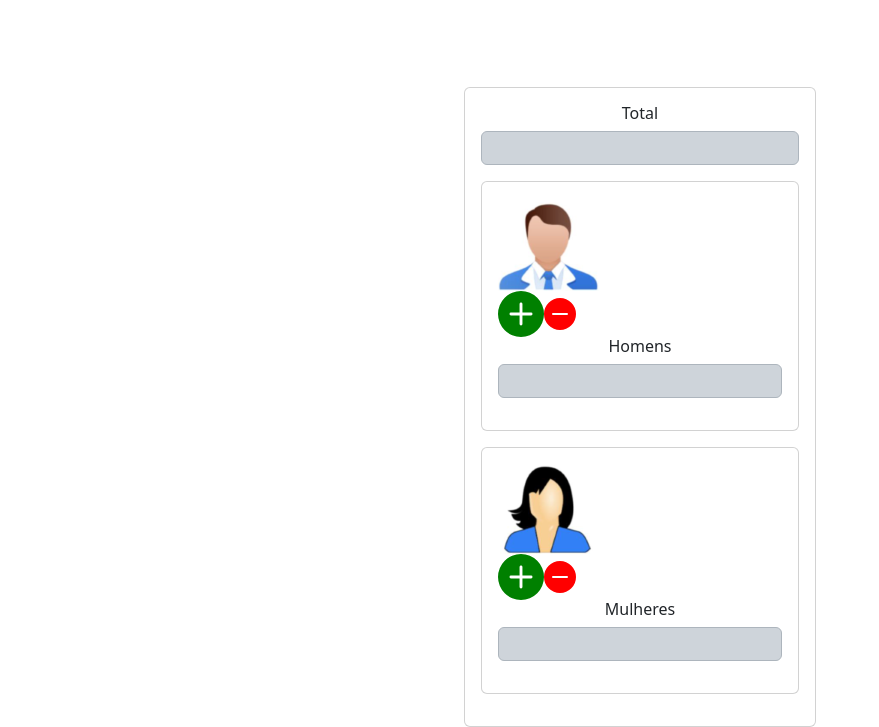
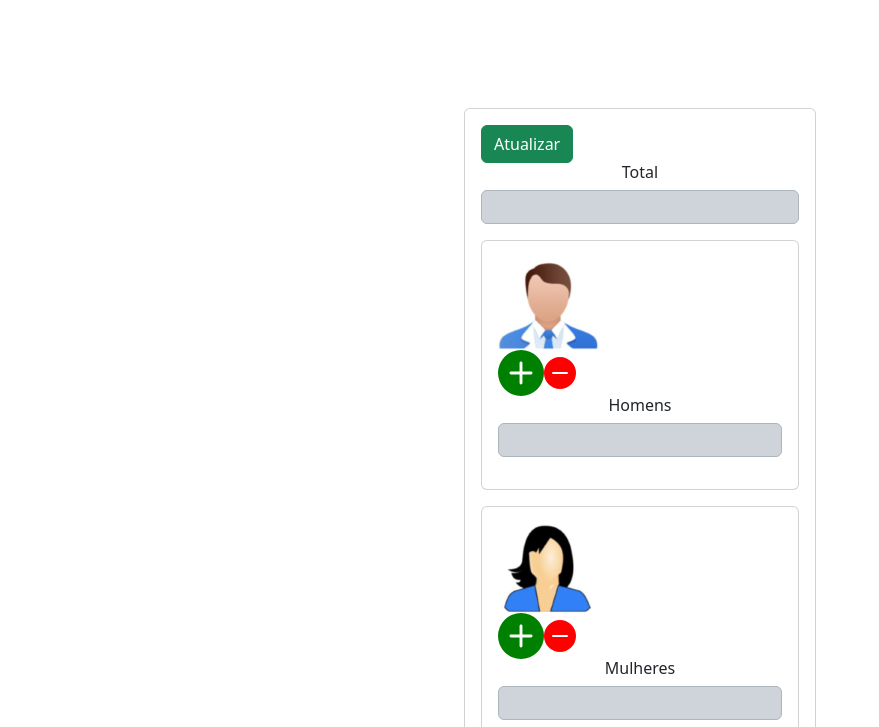
Before and after one commit to RafaelFernandes1992/atividades_js, a plain HTML site: page semana5.html in a window 1280 px wide. Shown: the part 73-800 px from the top of the page, without its empty margins (0-879 px from the left). Drawn offline with nearby package versions, Linux system fonts and the light colour scheme.

Commit message:
botaoatualizar_semana5

```diff
--- a/semana5.html
+++ b/semana5.html
@@ -11,7 +11,7 @@
                 display: flex;
                 justify-content: center;
                 align-items: center;
-                height: 100vh;
+                height: 110vh;
             }
         </style>
 
@@ -40,6 +40,13 @@
     newDiv.className = 'card';
     newDiv.style.width = '22rem';
 
+    var atualizar = document.createElement('button');
+    atualizar.className = 'btn btn-success';
+    atualizar.textContent = 'Atualizar';
+    atualizar.addEventListener('click', function() {
+    location.reload();
+    })
+
     var title = document.createElement('h6');
     title.className = 'card-title text-center';
     title.textContent = 'Total';
@@ -51,8 +58,10 @@
 
     var contentDiv = document.createElement('div');
     contentDiv.className = 'card-body';
+    contentDiv.appendChild(atualizar);
     contentDiv.appendChild(title);
     contentDiv.appendChild(alerta);
+
 
     // elementos do homem
 
```
